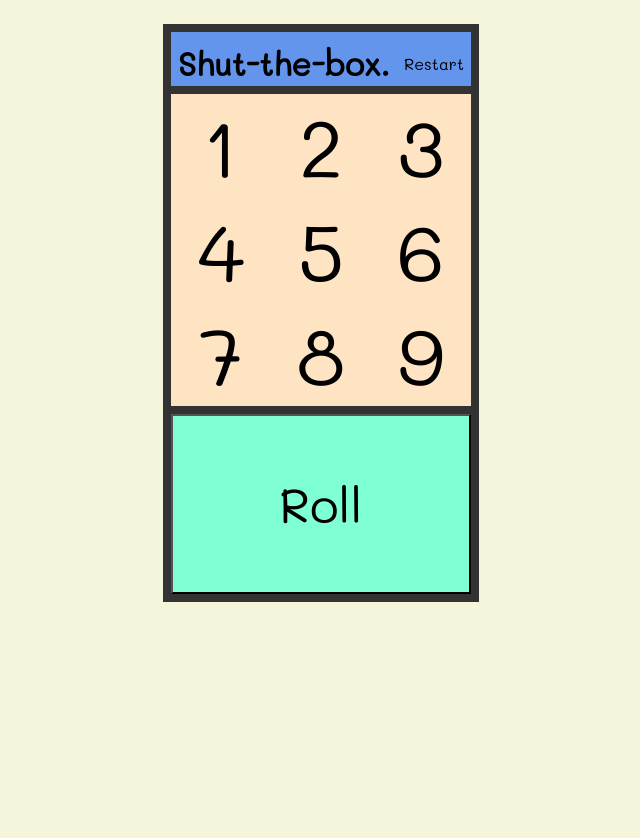
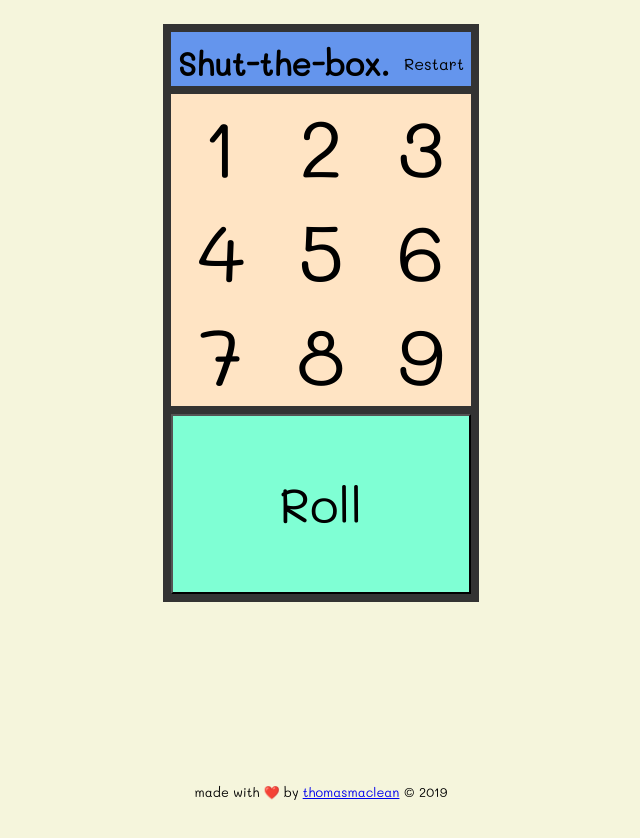
Before and after one commit to ThomasAndrewMacLean/shut-the-box, a React (Vite) app: page / in a window 1280 px wide. Shown: the top 838 px of the page, without its empty margins (319-959 px from the left). After the commit the page ends 800 px from the top, so only its background shows below. Built offline with nearby package versions, Linux system fonts and the light colour scheme.

Commit message:
add footer

```diff
--- a/src/App.tsx
+++ b/src/App.tsx
@@ -2,10 +2,12 @@
 import { render } from 'react-dom';
 
 import Game from './Game';
+import Footer from './Footer';
 
 render(
     <>
         <Game />
+        <Footer />
     </>,
     document.getElementById('main'),
 );
--- /dev/null
+++ b/src/Footer.tsx
@@ -0,0 +1,13 @@
+import * as React from 'react';
+import './footer.css';
+
+const Footer: React.FunctionComponent<{}> = (): JSX.Element => {
+    return (
+        <footer>
+            made with ❤️ by <a href="mailto:hello@thomasmaclean.be?subject=Hi">thomasmaclean</a> ©{' '}
+            {new Date().getFullYear()}
+        </footer>
+    );
+};
+
+export default Footer;
--- /dev/null
+++ b/src/footer.css
@@ -0,0 +1,8 @@
+footer {
+    font-size: 0.8rem;
+    position: absolute;
+    bottom: 0;
+    text-align: center;
+    width: calc(100% - 2rem);
+    margin-left: -1rem;
+}
--- a/src/index.html
+++ b/src/index.html
@@ -22,12 +22,6 @@
         });
   });
 }
-    const appHeight = () => {
-    const doc = document.documentElement;
-    doc.style.setProperty('--app-height', `${window.innerHeight}px`);
-    };
-    window.addEventListener('resize', appHeight);
-    appHeight();
 </script>
     <div id="main"></div>
     <script src="./App.tsx"></script>
--- a/src/styles.css
+++ b/src/styles.css
@@ -16,6 +16,7 @@
     margin: 2rem;
     user-select: none;
     height: var(--app-height);
+    overflow: hidden;
 }
 
 .hide {
```
